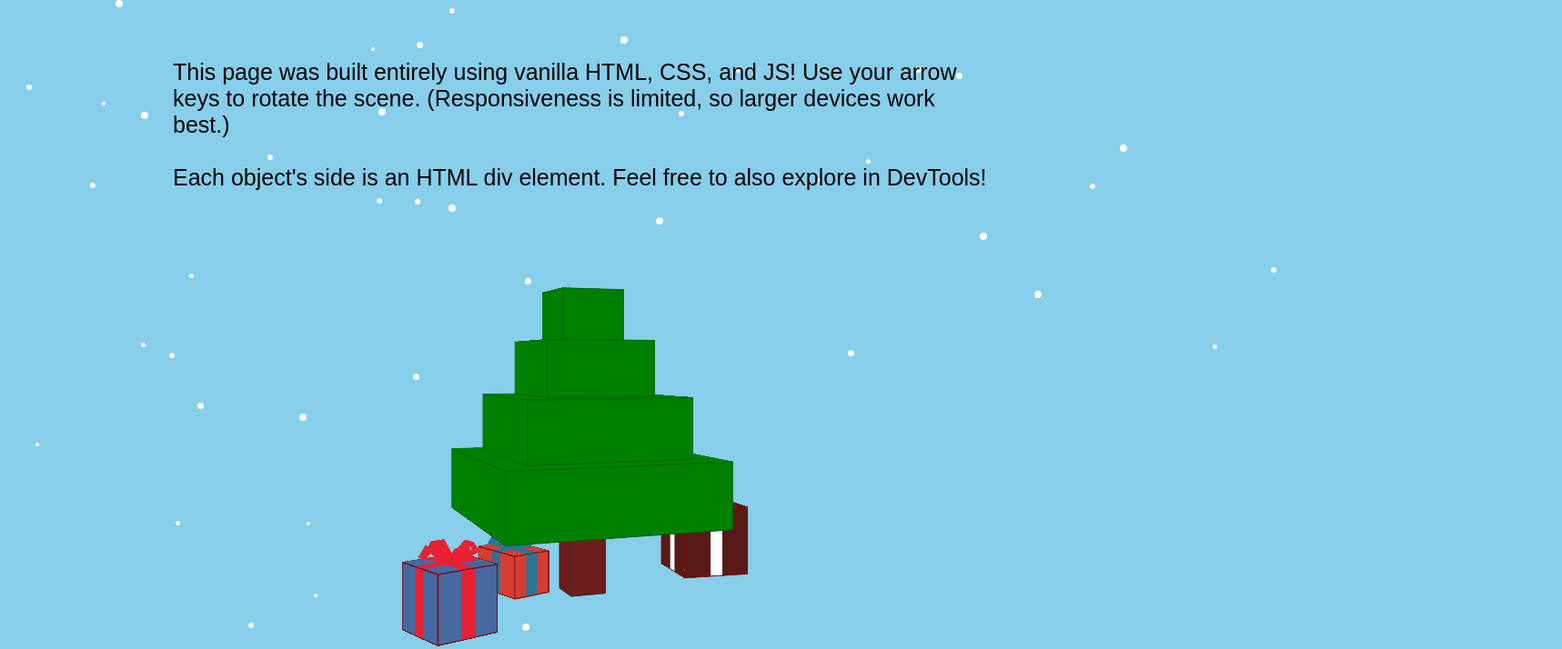
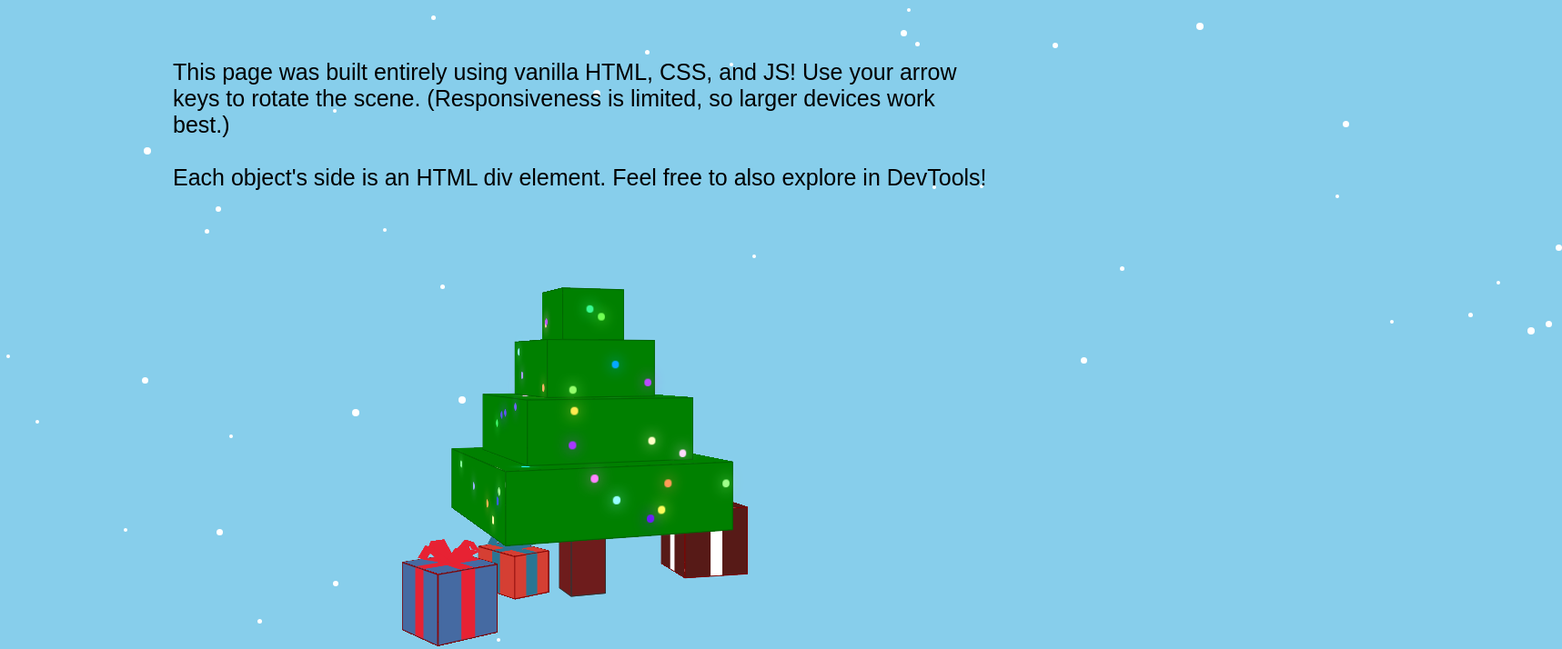
Before and after one commit to TechPandaPro/3d-tree, a plain HTML site: page index.html in a window 1280 px wide. Shown: the top 714 px of the page at 91% size, 1717 px wide, since content can reach past the window. Drawn offline with Linux system fonts and the light colour scheme.

Commit message:
Add lights

```diff
--- a/script.js
+++ b/script.js
@@ -61,6 +61,39 @@ setInterval(() => {
   snow.style.left = `${posLeft + window.innerWidth}px`;
 }, 100);
 
+const treeFaces = Array.from(
+  document.querySelectorAll(".tree > *:not(.trunk) > .face")
+);
+for (let i = 0; i < 100; i++) {
+  // const treeFace = document.querySelector(".tree .bottom .face.front");
+  const filteredTreeFaces = treeFaces.filter(
+    (treeFace) =>
+      ((8 * 8 * treeFace.querySelectorAll(".light").length) /
+        (treeFace.offsetWidth * treeFace.offsetHeight)) *
+        100 <
+      2
+  );
+  const treeFace =
+    filteredTreeFaces[getRandomIntInclusive(0, filteredTreeFaces.length - 1)];
+
+  const light = document.createElement("div");
+  light.classList.add("light");
+  light.style.top = `${getRandomIntInclusive(8, treeFace.offsetHeight - 8)}px`;
+  light.style.left = `${getRandomIntInclusive(8, treeFace.offsetWidth - 8)}px`;
+  // light.style.backgroundColor = `rgb(${getRandomIntInclusive(
+  //   0,
+  //   255
+  // )},${getRandomIntInclusive(0, 255)},${getRandomIntInclusive(0, 255)})`;
+  const backgroundColor = `hsl(
+    ${getRandomIntInclusive(0, 360)}deg,
+    ${getRandomIntInclusive(60, 100)}%,
+    ${getRandomIntInclusive(50, 85)}%
+  )`;
+  light.style.backgroundColor = backgroundColor;
+  light.style.boxShadow = `0 0 15px ${backgroundColor}`;
+  treeFace.append(light);
+}
+
 function getRandomIntInclusive(min, max) {
   const minCeiled = Math.ceil(min);
   const maxFloored = Math.floor(max);
--- a/style.css
+++ b/style.css
@@ -687,3 +687,25 @@ body {
 .tree > .top-2 > .face.middle {
   transform: rotateX(-90deg) translateZ(80px) translateY(-50%);
 }
+
+.light {
+  width: 8px;
+  height: 8px;
+  border-radius: 50%;
+  background-color: black;
+  position: absolute;
+  top: 0;
+  left: 0;
+  transform: translate(-50%, -50%);
+  animation: light 5s alternate infinite;
+}
+
+@keyframes light {
+  from {
+    filter: brightness(100%);
+  }
+
+  to {
+    filter: brightness(120%);
+  }
+}
```
